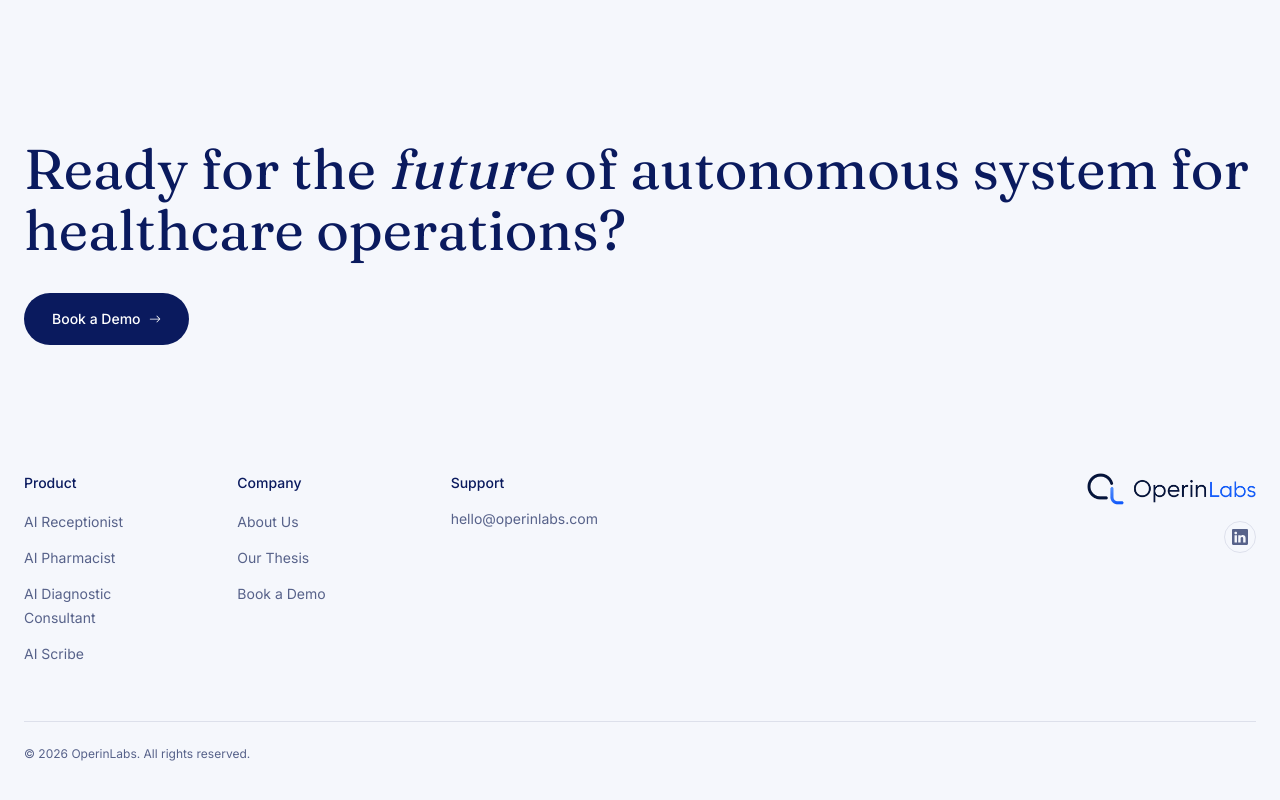
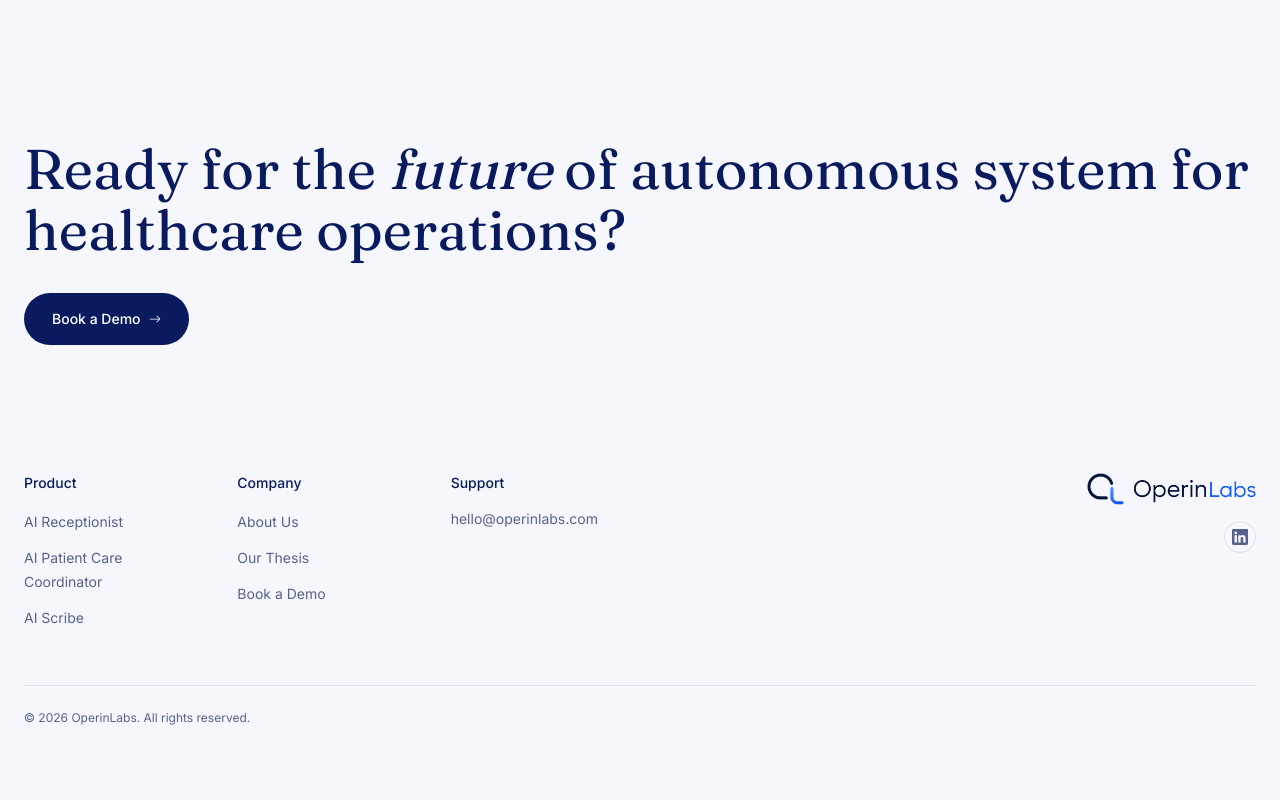
Before and after one commit to OperinLabs/OperinLabs-Landing-Page, a React (Vite) app: page / in a window 1280 px wide. Shown: the part 2685-3485 px from the top of the page. After the commit the page ends 3451 px from the top, so only its background shows below. Built offline with nearby package versions, Linux system fonts and the light colour scheme.

Commit message:
Update Footer.tsx

```diff
--- a/src/components/Footer.tsx
+++ b/src/components/Footer.tsx
@@ -7,8 +7,7 @@ interface FooterProps {
 
 const productLinks = [
   { label: "AI Receptionist", href: "/#product" },
-  { label: "AI Pharmacist", href: "/#product" },
-  { label: "AI Diagnostic Consultant", href: "/#product" },
+  { label: "AI Patient Care Coordinator", href: "/#product" },
   { label: "AI Scribe", href: "/#product" },
 ];
 
```
